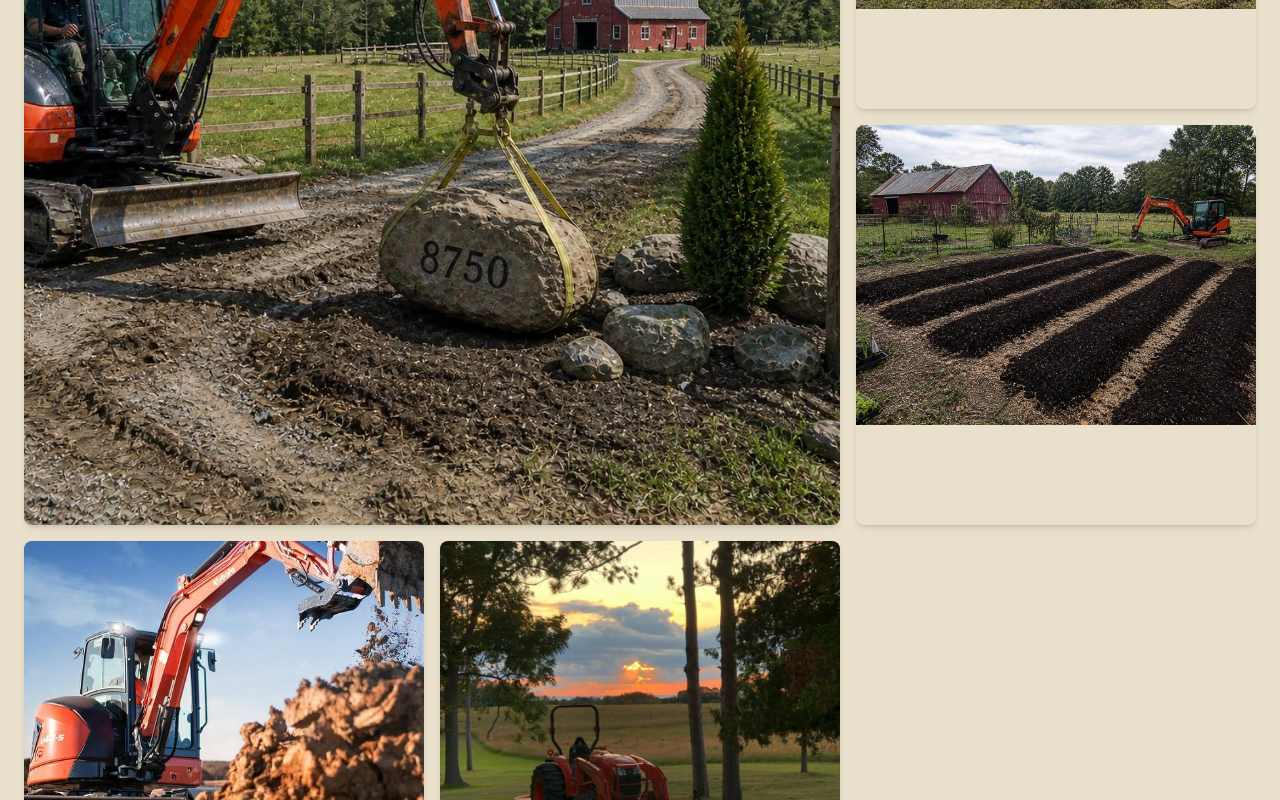
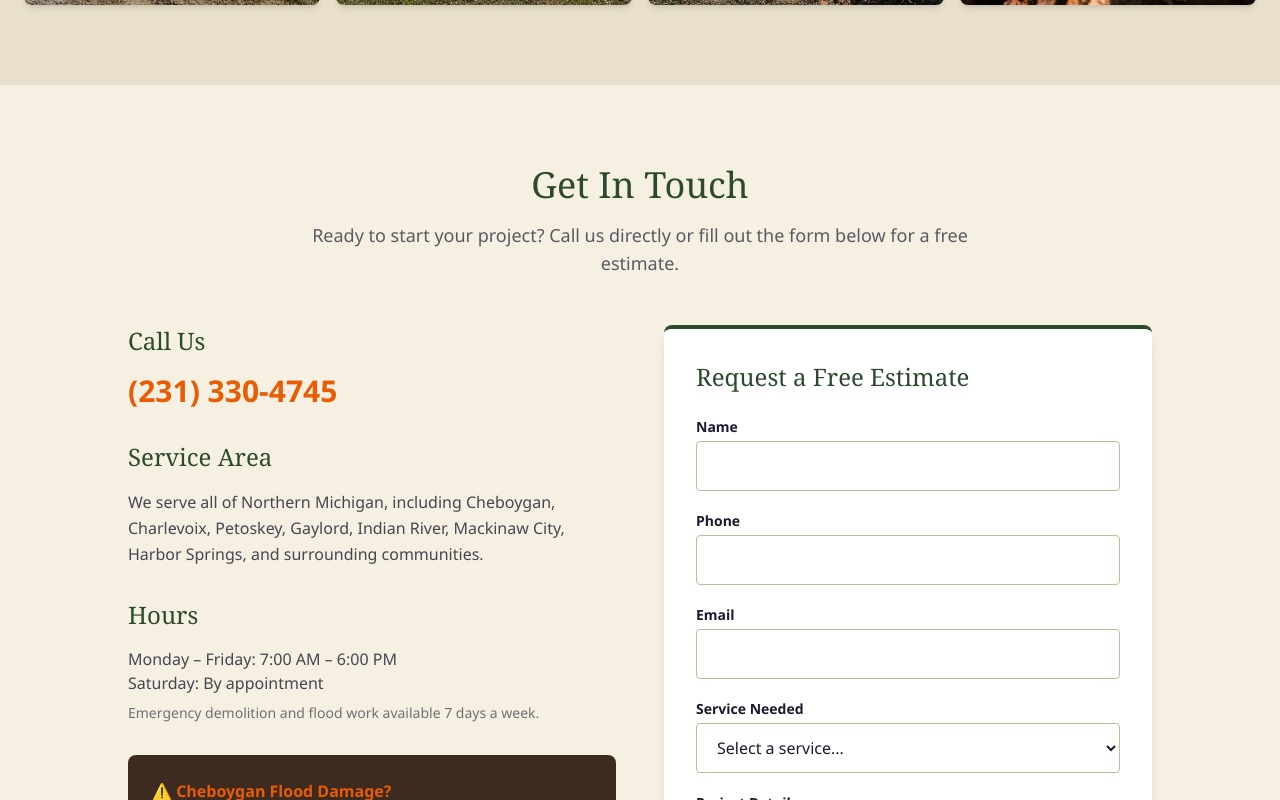
Before and after one commit to Sherryfarmshop/great-lakes-excavating, a Next.js app: page / in a window 1280 px wide. Shown: the part 5680-6480 px from the top of the page. Built offline with nearby package versions, Linux system fonts and the light colour scheme.

Commit message:
Equal size gallery images remove tractor duplicate

```diff
--- a/src/components/Gallery.tsx
+++ b/src/components/Gallery.tsx
@@ -5,7 +5,6 @@ const images = [
   { src: '/images/gallery-3.jpg', alt: 'Site work in progress' },
   { src: '/images/gallery-4.jpg', alt: 'Grading and earthwork' },
   { src: '/images/gallery-6.jpg', alt: 'Equipment at work' },
-  { src: '/images/about.jpg', alt: 'Kubota at sunset' },
 ];
 
 export default function Gallery() {
@@ -16,10 +15,10 @@ export default function Gallery() {
         <p className="text-center text-dark-text/70 text-lg mb-12 max-w-2xl mx-auto">
           Every project tells a story. Here&apos;s a look at what we do across Northern Michigan.
         </p>
-        <div className="grid grid-cols-2 md:grid-cols-3 gap-4">
+        <div className="grid grid-cols-2 md:grid-cols-4 gap-4">
           {images.map((img, i) => (
-            <div key={i} className={`relative overflow-hidden rounded-lg shadow-md hover:shadow-xl transition-shadow ${i === 0 ? 'col-span-2 row-span-2' : ''}`}>
-              <div className={`relative ${i === 0 ? 'aspect-square' : 'aspect-[4/3]'}`}>
+            <div key={i} className="relative overflow-hidden rounded-lg shadow-md hover:shadow-xl transition-shadow">
+              <div className="relative aspect-square">
                 <Image src={img.src} alt={img.alt} fill className="object-cover hover:scale-105 transition-transform duration-500" />
               </div>
             </div>
```
